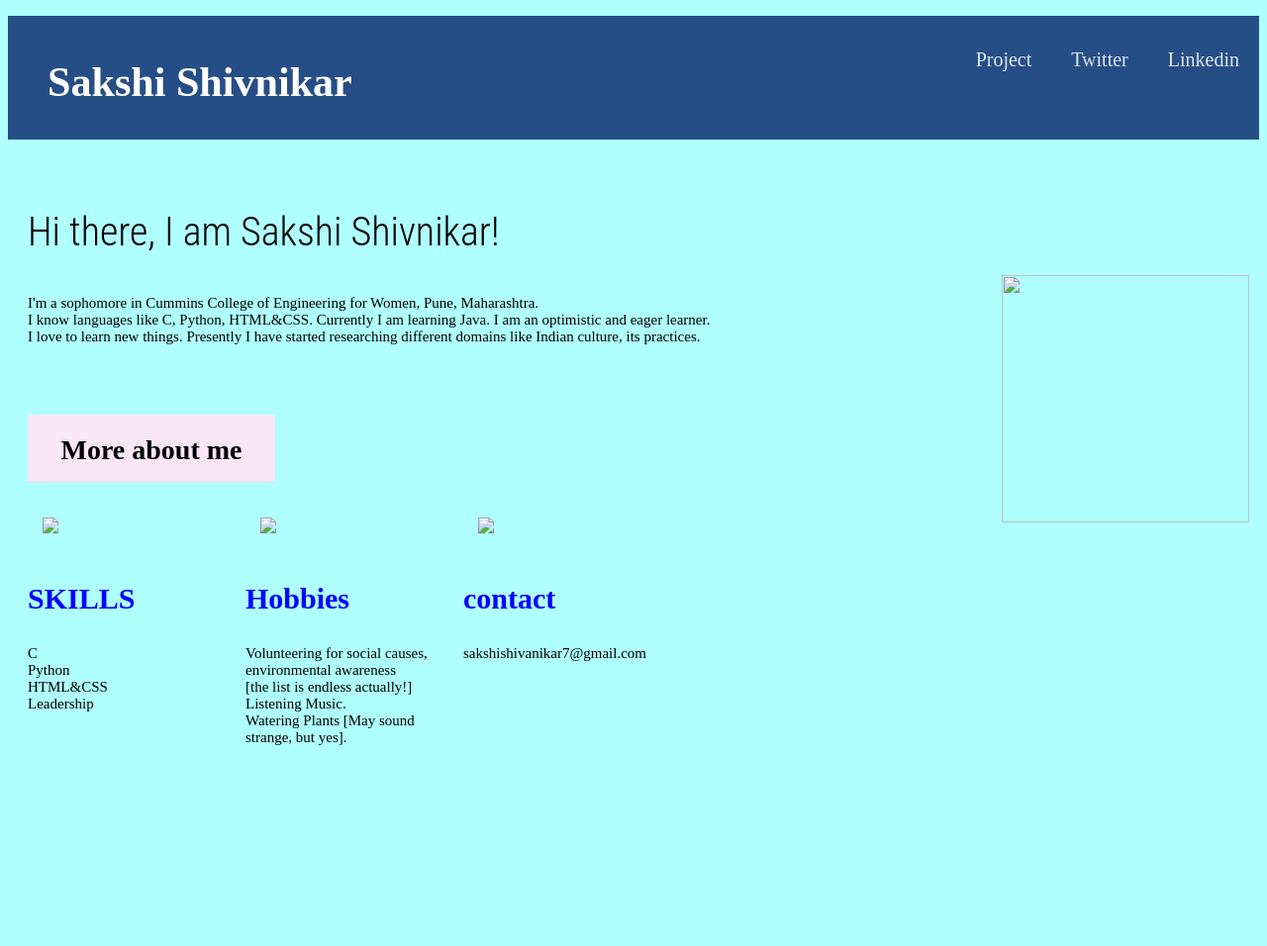
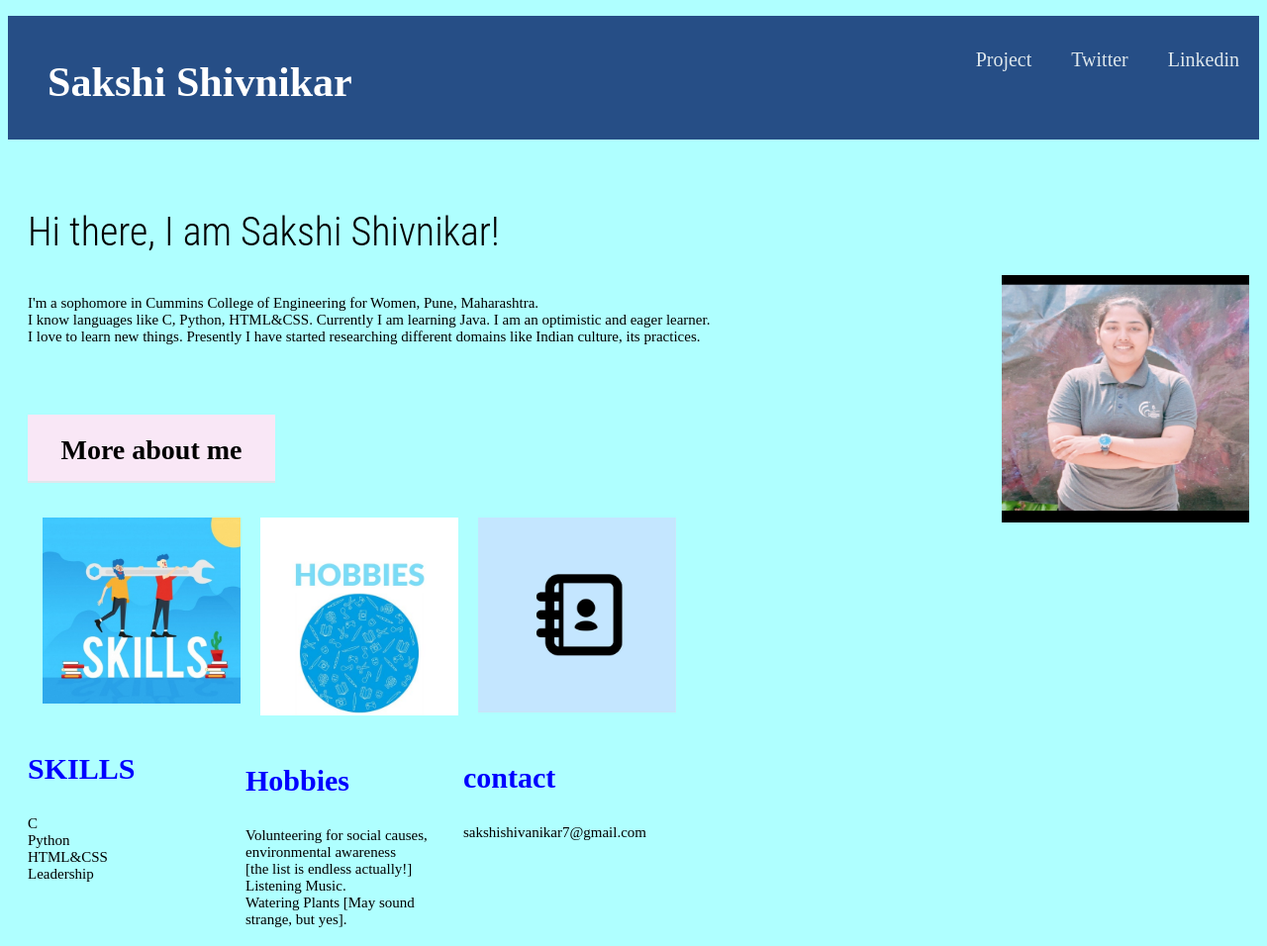
Before and after one commit to Sakshi-shivnikar/WebdevProject, a plain HTML site: page index.html in a window 1280 px wide. Shown: the top 956 px of the page at 99% size. Drawn offline with Linux system fonts and the light colour scheme; a web font is replaced by a local one.

Commit message:
Update index.html

```diff
--- a/index.html
+++ b/index.html
@@ -30,7 +30,7 @@
       </div>
 
       <div class="profile-photo">
-        <img class="logo" src="images/sakshi.jpeg" width="60px" height="60px">
+        <img class="logo" src="sakshi.jpeg" width="60px" height="60px">
     </div>
       <div class="contents">
         <h3 class="section-title"><span>More about me</span></h3>
@@ -40,18 +40,18 @@
           <p>shujjg hndjjfuf hgnjgnfiif</p>
         </div> -->
         <div class="contents-item">
-          <img src="images/skills.jpeg">
+          <img src="skills.jpeg">
           <h3>SKILLS</h3>
           <p>C<br>Python<br>HTML&CSS<br>Leadership</p>
         </div>
         <div class="contents-item">
-          <img src="images/hobbies.jpeg">
+          <img src="hobbies.jpeg">
           <h3>Hobbies</h3>
           <p>Volunteering for social causes, environmental awareness<br> <span>[the list is endless actually!]</span><br>Listening Music.<br>Watering Plants <span>[May sound strange, but yes].</span>
           </p>
         </div>
         <div class="contents-item">
-          <img src="images/contact.jpeg">
+          <img src="contact.jpeg">
           <h3>contact</h3>
           <p>sakshishivanikar7@gmail.com</p>
         </div>
```
